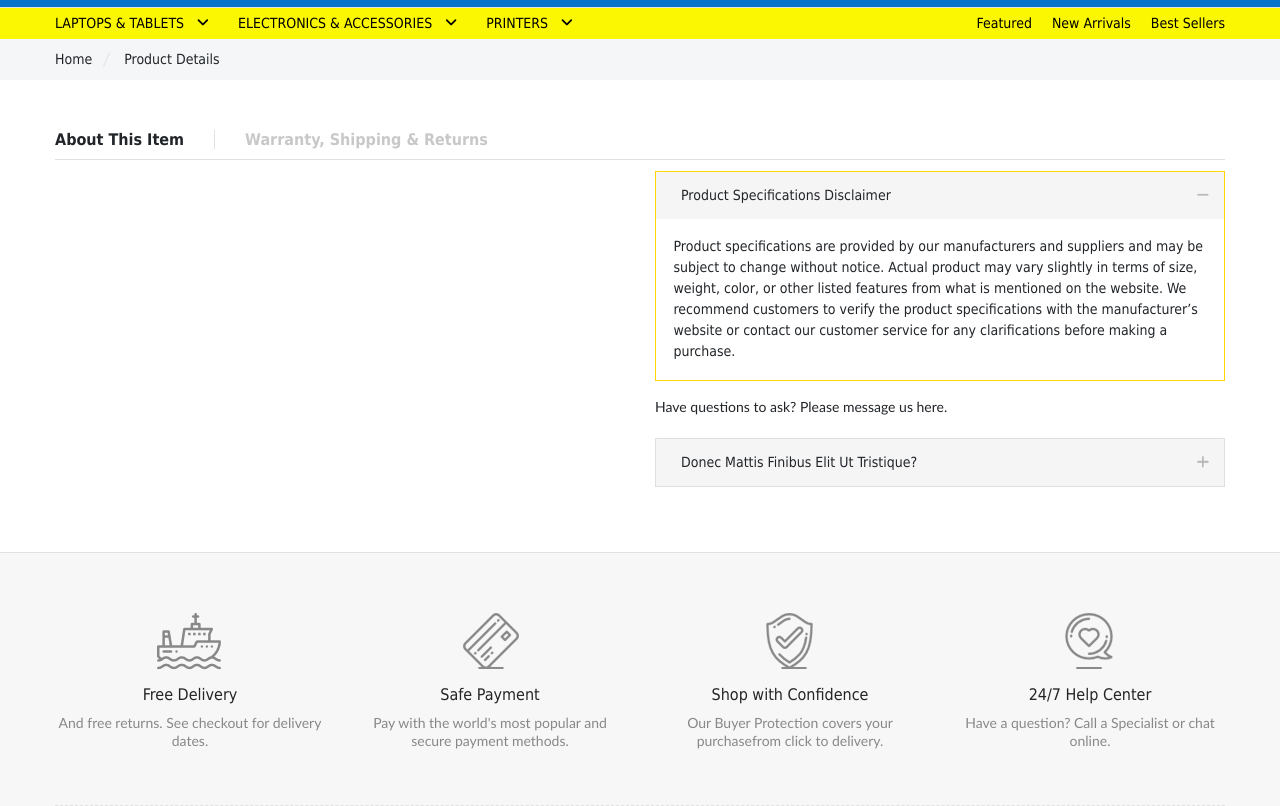
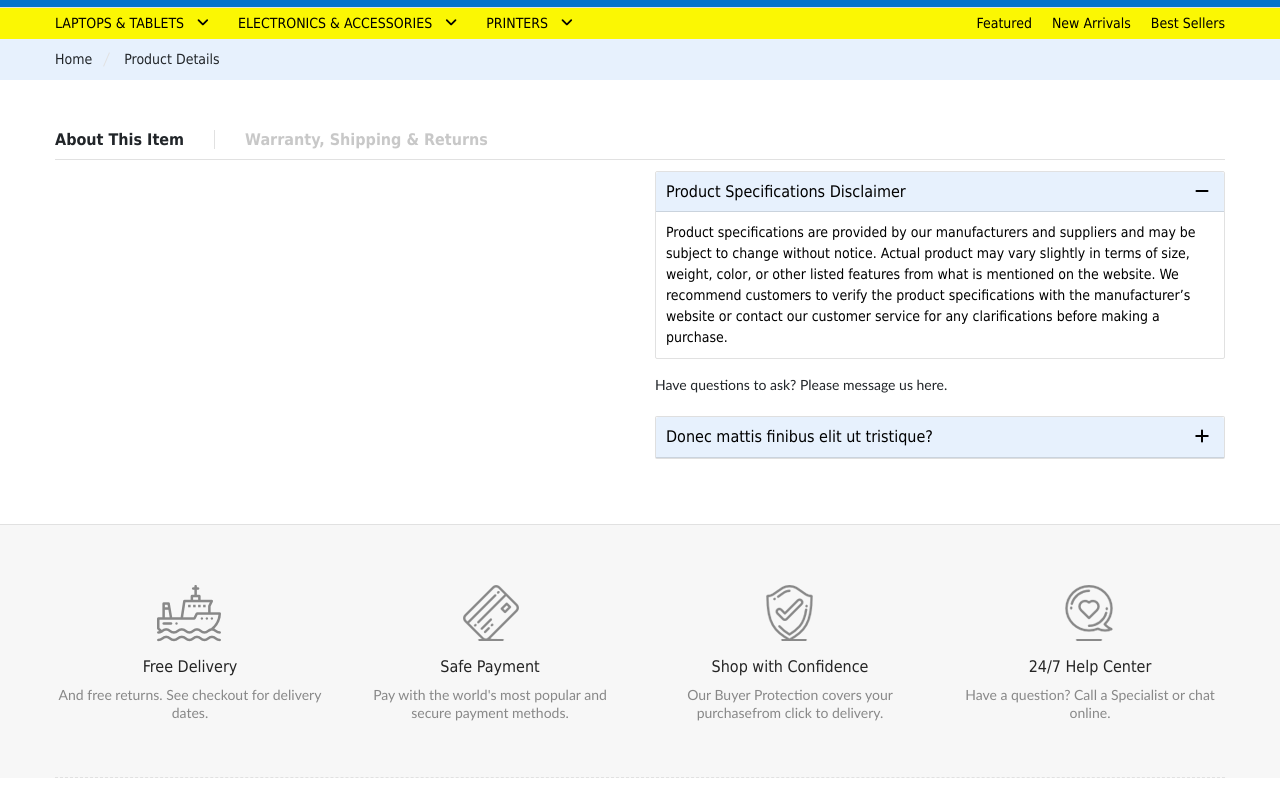
Before and after one commit to ErvinC256/ecommerce-microservices-frontend, a website: page product-details.html in a window 1280 px wide. Shown: the part 95-901 px from the top of the page. After the commit the page ends 873 px from the top, so only its background shows below. Drawn offline with nearby package versions, Linux system fonts and the light colour scheme; no server answers; files whose address does not match are found by name.

Commit message:
fixed faq styles

```diff
--- a/product-details.html
+++ b/product-details.html
@@ -151,7 +151,7 @@
                                         <div id="accordion">
                                             <div class="card actives">
                                                 <div class="card-header" id="headingOne">
-                                                    <h5 class="mb-0">
+                                                    <h5>
                                                         <a class="" data-toggle="collapse" data-target="#collapseOne" aria-expanded="true" aria-controls="collapseOne">
                                                             Product Specifications Disclaimer
                                                         </a>
@@ -167,7 +167,7 @@
                                             <br>
                                             <div class="card">
                                                 <div class="card-header" id="headingTwo">
-                                                    <h5 class="mb-0">
+                                                    <h5>
                                                         <a class="collapsed" data-toggle="collapse" data-target="#collapseTwo" aria-expanded="false" aria-controls="collapseTwo">
                                                         Donec mattis finibus elit ut tristique?
                                                         </a>
--- a/style.css
+++ b/style.css
@@ -252,7 +252,7 @@ option {
 }
 .my-tooltip .tooltip-top {
 	padding: 5px 15px;
-	background-color: #f5f6f7;
+	background-color: #e7f1fd;
 	border-bottom: 1px solid #e1e1e1;
 	font-weight: bold;
 }
@@ -271,12 +271,13 @@ option {
 	border-radius: 5px;
 }
 .my-button:hover {
-    background-color: #3498db; /* Lighter background color on hover */
+	background-color: #e7f1fd;
 	cursor: pointer;
+	color: #000;
 }
 .my-button-inverse {
 	color: #0673ca;
-	background-color: none;
+	background-color: #e7f1fd;
 	padding: 5px 10px;
 	font-size: 14px;
 	border: 1px solid #0673ca;
@@ -466,7 +467,7 @@ option {
 /*----------------------------------------*/
 .breadcrumb-area {
 	padding: 10px;
-	background-color: #f5f6f7;
+	background-color: #e7f1fd;
 	margin-bottom: 20px;
 }
 .breadcrumb-content li {
@@ -835,30 +836,23 @@ text-align: center;
 /*----------------------------------------*/
 /*  3.1 FAQ Page
 /*----------------------------------------*/
-.frequently-desc {
-	margin-bottom: 25px;
-}
-.frequently-desc h3 {
-	color: #242424;
-	font-size: 14px;
-	text-transform: capitalize;
-}
-.frequently-desc p {
-	margin: 0;
-	font-size: 13px;
-}
 .frequently-accordion .card.actives {
-	border: 1px solid #fed700;
+	border: 1px solid #e1e1e1;
 }
 .frequently-accordion .card {
-	border-radius: 0;
+	border-radius: 2px;
 	margin-bottom: 15px;
+	color: #000;
 }
 .frequently-accordion .card-header {
-	padding: 0;
-	margin-bottom: 0;
-	background-color: #f5f5f5;
-	border: 0;
+	background-color: #e7f1fd;
+	padding: 10px;
+}
+.frequently-accordion .card-body {
+	padding: 10px;
+}
+.frequently-accordion .card-header h5 {
+	font-size: 16px;
 }
 .frequently-accordion .card-header a.collapsed:before,
 .frequently-accordion .card-header a:after {
@@ -866,18 +860,14 @@ text-align: center;
 	font-family: fontawesome;
 	position: absolute;
 	right: 15px;
-	top: 15px;
-	color: #b9b9b9;
+	top: 10px;
 }
 .frequently-accordion .card-header a:after {
 	content: "\f068 ";
 }
 .frequently-accordion .card-header a {
 	display: block;
-	padding: 15px 10px 15px 25px;
 	cursor: pointer;
-	font-size: 14px;
-	text-transform: capitalize;
 }
 /*----------------------------------------*/
 /*  3.2 Checkout Page
@@ -1111,6 +1101,7 @@ iframe {
 	border: 1px solid #e1e1e1;
 	border-radius: 5px;
 	padding: 5px;
+	background-color: #f5f6f7;
 }
 .product-details-table th, td {
 	padding: 2px;
```
